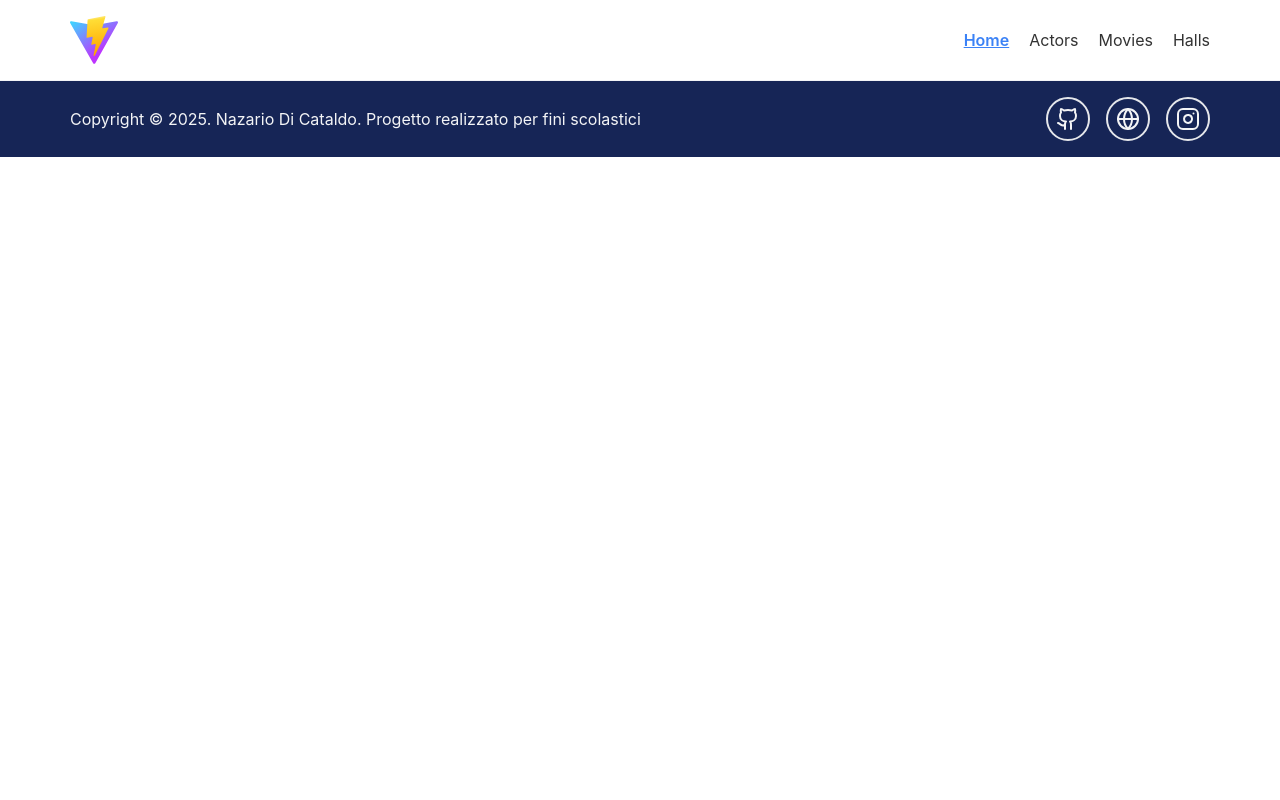
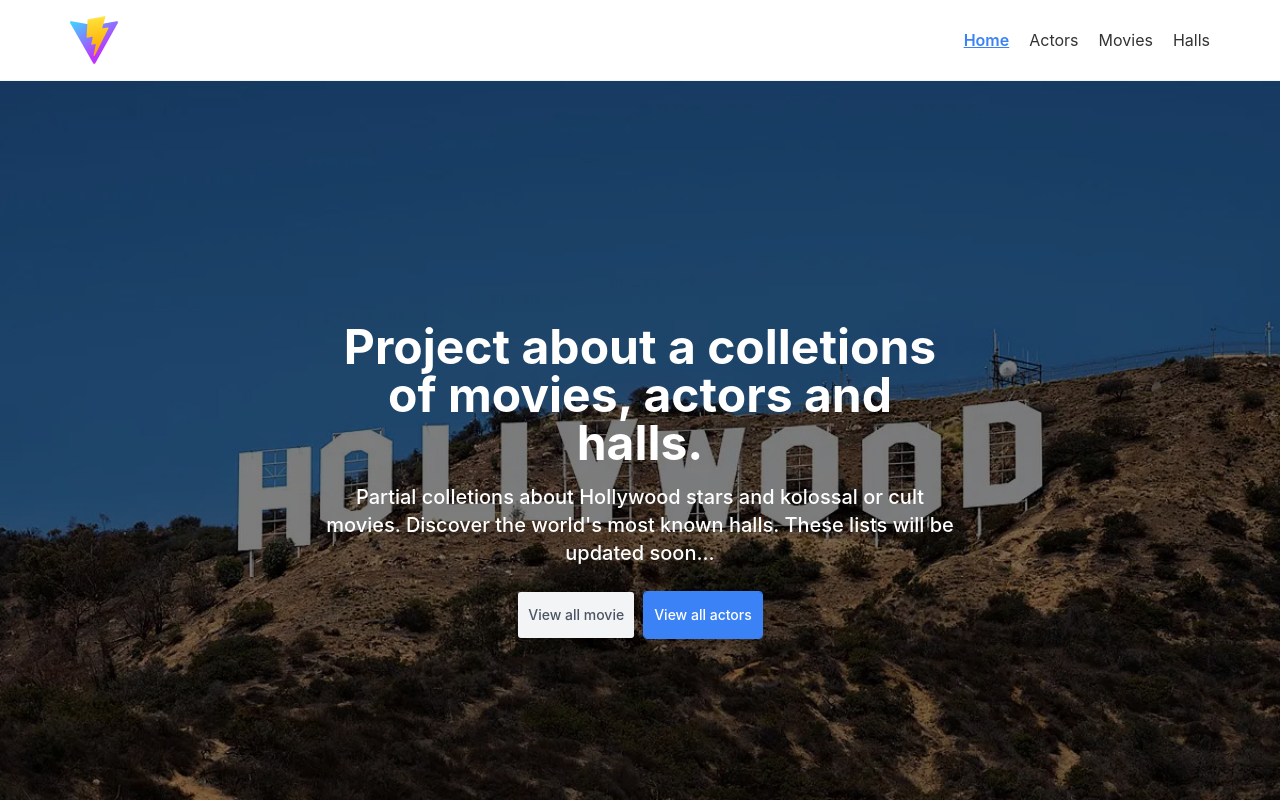
Before and after one commit to NazarioDiCataldo/cinema-front-end, a React (Vite) app: page / in a window 1280 px wide. Shown: the top 800 px of the page. Built offline with nearby package versions, Linux system fonts and the light colour scheme.

Commit message:
feat: add Hero.tsx component and Actor.ts class

```diff
--- /dev/null
+++ b/src/components/Hero.tsx
@@ -0,0 +1,36 @@
+import { Link } from "react-router";
+import { Button } from "./ui/button";
+
+const Hero = () => {
+  return (
+    <section className="w-full min-h-screen lg:max-h-screen bg-gray-200 relative">
+      <picture className="w-full min-h-screen lg:max-h-screen">
+        <img className="w-full min-h-screen lg:max-h-screen object-cover" src="./hollywood.jpg" />
+      </picture>
+      <div className="absolute top-[50%] left-[50%] translate-y-[-50%] translate-x-[-50%] w-full px-4 md:w-md lg:w-2xl">
+        <div className="text-center text-white flex flex-col items-center gap-4">
+          <h1 className="text-4xl lg:text-5xl font-bold">
+            Project about a colletions of movies, actors and halls.
+          </h1>
+          <h2 className="text-lg lg:text-xl font-medium">
+            Partial colletions about Hollywood stars and kolossal or cult
+            movies. Discover the world's most known halls. These lists will be
+            updated soon...
+          </h2>
+          <div className="flex flex-col-reverse lg:flex-row lg:justify-center w-full lg:w-max gap-2 mt-2">
+            <Link to={"/movies"} className="block w-full">
+              <Button size={"lg"} variant={"secondary"} className='w-full'>
+                View all movie
+              </Button>
+            </Link>
+            <Link to={"/actors"} className="block w-full">
+              <Button size={"lg"} className='w-full'>View all actors</Button>
+            </Link>
+          </div>
+        </div>
+      </div>
+    </section>
+  );
+};
+
+export default Hero;
--- a/src/components/ui/button.tsx
+++ b/src/components/ui/button.tsx
@@ -4,11 +4,11 @@ import { cva, type VariantProps } from "class-variance-authority"
 import { cn } from "@/lib/utils"
 
 const buttonVariants = cva(
-  "focus-visible:border-ring focus-visible:ring-ring/50 aria-invalid:ring-destructive/20 dark:aria-invalid:ring-destructive/40 aria-invalid:border-destructive dark:aria-invalid:border-destructive/50 rounded-md border border-transparent bg-clip-padding text-sm font-medium focus-visible:ring-[3px] aria-invalid:ring-[3px] [&_svg:not([class*='size-'])]:size-4 inline-flex items-center justify-center whitespace-nowrap transition-all disabled:pointer-events-none disabled:opacity-50 [&_svg]:pointer-events-none shrink-0 [&_svg]:shrink-0 outline-none group/button select-none",
+  "cursor-pointer shadow-xl focus-visible:border-ring focus-visible:ring-ring/50 aria-invalid:ring-destructive/20 dark:aria-invalid:ring-destructive/40 aria-invalid:border-destructive dark:aria-invalid:border-destructive/50 rounded-md border border-transparent bg-clip-padding text-sm font-medium focus-visible:ring-[3px] aria-invalid:ring-[3px] [&_svg:not([class*='size-'])]:size-4 inline-flex items-center justify-center whitespace-nowrap transition-all disabled:pointer-events-none disabled:opacity-50 [&_svg]:pointer-events-none shrink-0 [&_svg]:shrink-0 outline-none group/button select-none",
   {
     variants: {
       variant: {
-        default: "bg-primary text-primary-foreground hover:bg-primary/80",
+        default: "bg-primary text-primary-foreground hover:bg-primary/80 border-primary",
         outline: "border-border bg-background hover:bg-muted hover:text-foreground dark:bg-input/30 dark:border-input dark:hover:bg-input/50 aria-expanded:bg-muted aria-expanded:text-foreground shadow-xs",
         secondary: "bg-secondary text-secondary-foreground hover:bg-secondary/80 aria-expanded:bg-secondary aria-expanded:text-secondary-foreground",
         ghost: "hover:bg-muted hover:text-foreground dark:hover:bg-muted/50 aria-expanded:bg-muted aria-expanded:text-foreground",
@@ -19,7 +19,7 @@ const buttonVariants = cva(
         default: "h-9 gap-1.5 px-2.5 in-data-[slot=button-group]:rounded-md has-data-[icon=inline-end]:pr-2 has-data-[icon=inline-start]:pl-2",
         xs: "h-6 gap-1 rounded-[min(var(--radius-md),8px)] px-2 text-xs in-data-[slot=button-group]:rounded-md has-data-[icon=inline-end]:pr-1.5 has-data-[icon=inline-start]:pl-1.5 [&_svg:not([class*='size-'])]:size-3",
         sm: "h-8 gap-1 rounded-[min(var(--radius-md),10px)] px-2.5 in-data-[slot=button-group]:rounded-md has-data-[icon=inline-end]:pr-1.5 has-data-[icon=inline-start]:pl-1.5",
-        lg: "h-10 gap-1.5 px-2.5 has-data-[icon=inline-end]:pr-3 has-data-[icon=inline-start]:pl-3",
+        lg: "h-12 gap-1.5 px-2.5 has-data-[icon=inline-end]:pr-3 has-data-[icon=inline-start]:pl-3",
         icon: "size-9",
         "icon-xs": "size-6 rounded-[min(var(--radius-md),8px)] in-data-[slot=button-group]:rounded-md [&_svg:not([class*='size-'])]:size-3",
         "icon-sm": "size-8 rounded-[min(var(--radius-md),10px)] in-data-[slot=button-group]:rounded-md",
--- /dev/null
+++ b/src/lib/Actor.ts
@@ -0,0 +1,61 @@
+export type ActorType = {
+  id: number;
+  name: string;
+  birth_year: number;
+  nationality: string;
+  image_path: string;
+  created_at: string;
+  updated_at?: string;
+};
+
+export class Actor {
+  //Get all actors
+  static async get() {
+    const res = await fetch(import.meta.env.VITE_ACTORS_URL);
+    const resJson = await res.json();
+
+    return resJson.data;
+  }
+
+  static async single(id: string) {
+    const res = await fetch(`${import.meta.env.VITE_ACTORS_URL}/${id}`);
+    const resJson = await res.json();
+
+    if (!resJson.success) {
+      throw new Error("Actor not found");
+    }
+
+    return resJson.data;
+  }
+
+  static async create(data: object) {
+    const res = await fetch(import.meta.env.VITE_ACTORS_URL, {
+      method: "POST",
+      body: JSON.stringify(data),
+      headers: { "Content-Type": "application/json" },
+    });
+    const resJson = await res.json();
+
+    return resJson.data;
+  }
+
+  static async update(id: number, data: object) {
+    const res = await fetch(`${import.meta.env.VITE_ACTORS_URL}/${id}`, {
+      method: "PUT",
+      body: JSON.stringify(data),
+      headers: { "Content-Type": "application/json" },
+    });
+    const resJson = await res.json();
+
+    return resJson.data;
+  }
+
+  static async delete(id: number) {
+    const res = await fetch(`${import.meta.env.VITE_ACTORS_URL}/${id}`, {
+      method: "DELETE",
+    });
+    const resJson = await res.json();
+
+    return resJson.data;
+  }
+}
--- a/src/main.tsx
+++ b/src/main.tsx
@@ -4,10 +4,25 @@ import './index.css'
 import { createBrowserRouter } from 'react-router'
 import { RouterProvider } from 'react-router'
 import WebSiteLayout from './layouts/WebSiteLayout'
+import HomePage from './pages/HomePage'
+import ActorsPage from './pages/ActorsPage'
 
 const router = createBrowserRouter([{
   path: '/',
-  element: <WebSiteLayout />
+  element: <WebSiteLayout />,
+  children: [{
+    path: '/',
+    element: <HomePage />
+
+  }, {
+    path: '/actors',
+    children: [
+      {
+        index: true,
+        element: <ActorsPage />
+      }
+    ]
+  }]
 }]);
 
 createRoot(document.getElementById('root')!).render(
--- /dev/null
+++ b/src/pages/ActorsPage.tsx
@@ -0,0 +1,9 @@
+import React from 'react'
+
+const ActorsPage = () => {
+  return (
+    <div>ActorsPage</div>
+  )
+}
+
+export default ActorsPage
--- /dev/null
+++ b/src/pages/HomePage.tsx
@@ -0,0 +1,12 @@
+import Hero from '@/components/Hero'
+import React from 'react'
+
+const HomePage = () => {
+  return (
+    <main>
+        <Hero />
+    </main>
+  )
+}
+
+export default HomePage
--- /dev/null
+++ b/src/pages/MoviesPage.tsx
@@ -0,0 +1,9 @@
+import React from 'react'
+
+const MoviesPage = () => {
+  return (
+    <div>MoviesPage</div>
+  )
+}
+
+export default MoviesPage
```
Also changed, not shown: public/hollywood.jpg (added), src/pages/HallsPage.tsx (added).
